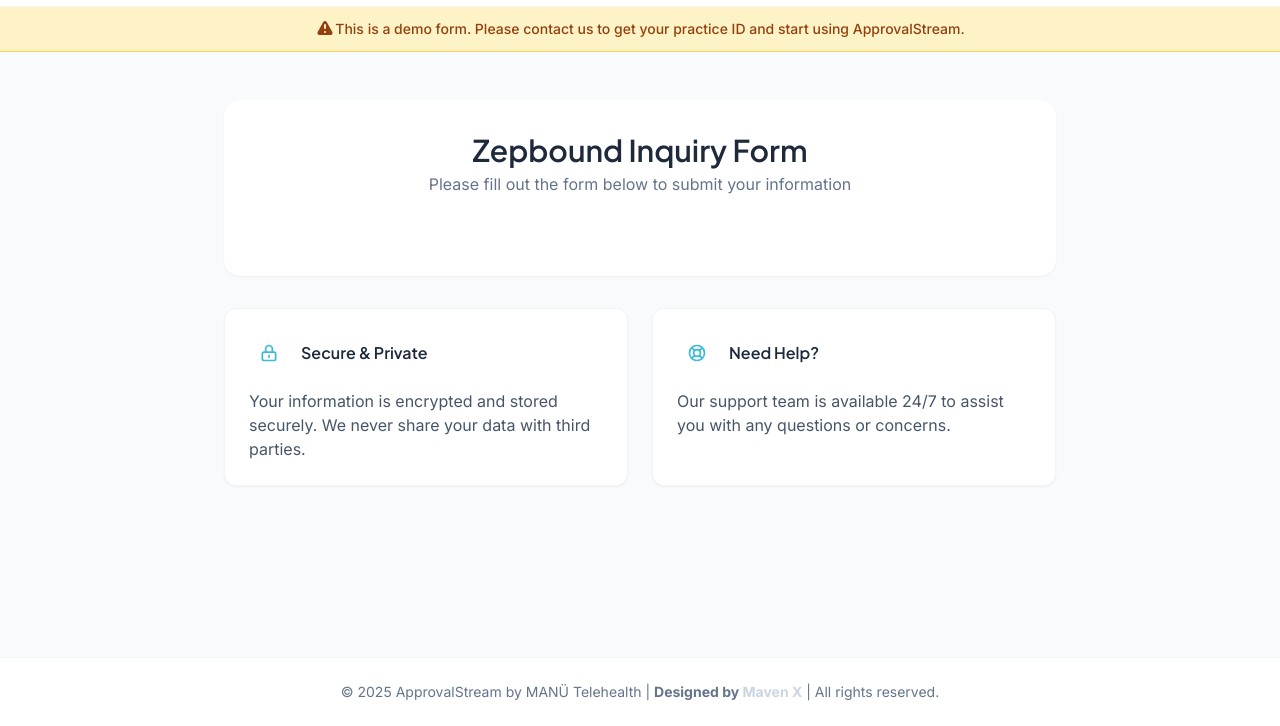
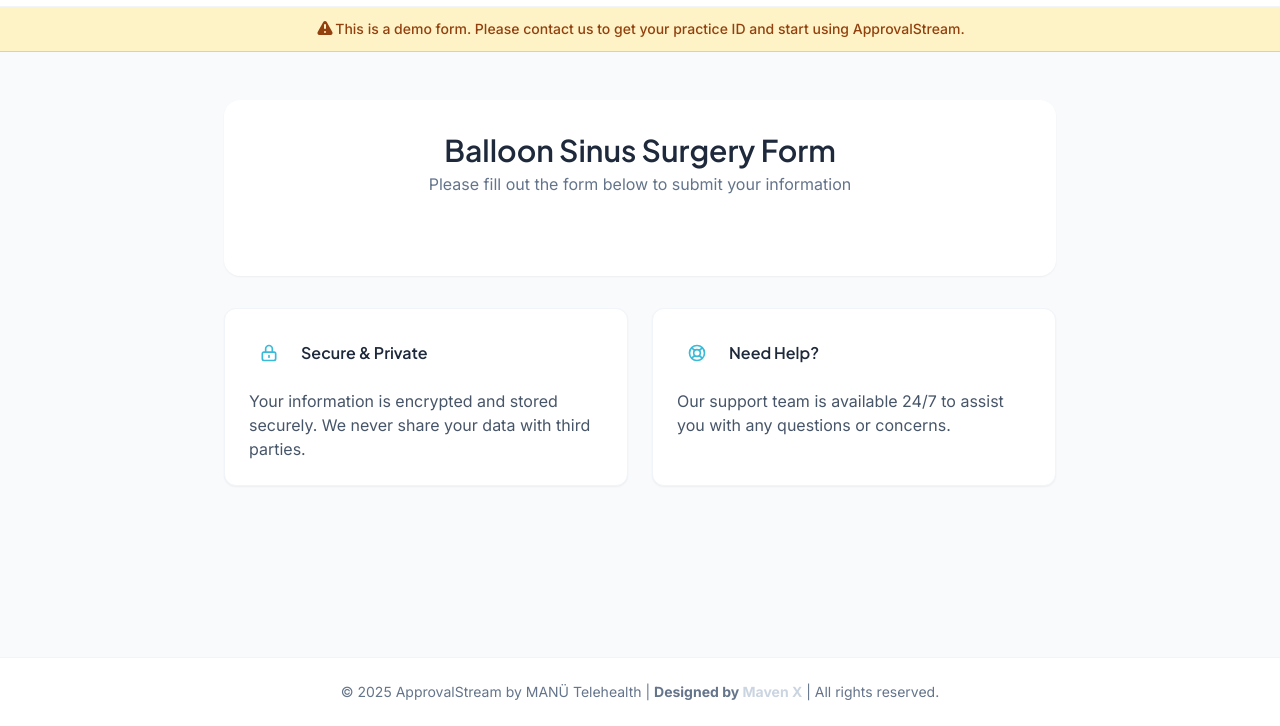
Before and after one commit to noah-maven-x/approvalstream-html, a plain HTML site: page form/balloon-sinus.html in a window 1280 px wide. Shown: the part 74-800 px from the top of the page. Drawn offline with Linux system fonts and the light colour scheme; a script that the page names is missing.

Commit message:
Update balloon-sinus.html

```diff
--- a/form/balloon-sinus.html
+++ b/form/balloon-sinus.html
@@ -125,7 +125,7 @@
             <!-- Form Card -->
             <div class="bg-white rounded-2xl shadow-sm p-8 mb-8">
                 <div class="text-center mb-12">
-                    <h1 class="text-3xl font-display font-semibold text-secondary-800">Zepbound Inquiry Form</h1>
+                    <h1 class="text-3xl font-display font-semibold text-secondary-800">Balloon Sinus Surgery Form</h1>
                     <p class="text-secondary-500 mt-1">Please fill out the form below to submit your information</p>
                 </div>
                 <!-- Typeform Embed -->
```
